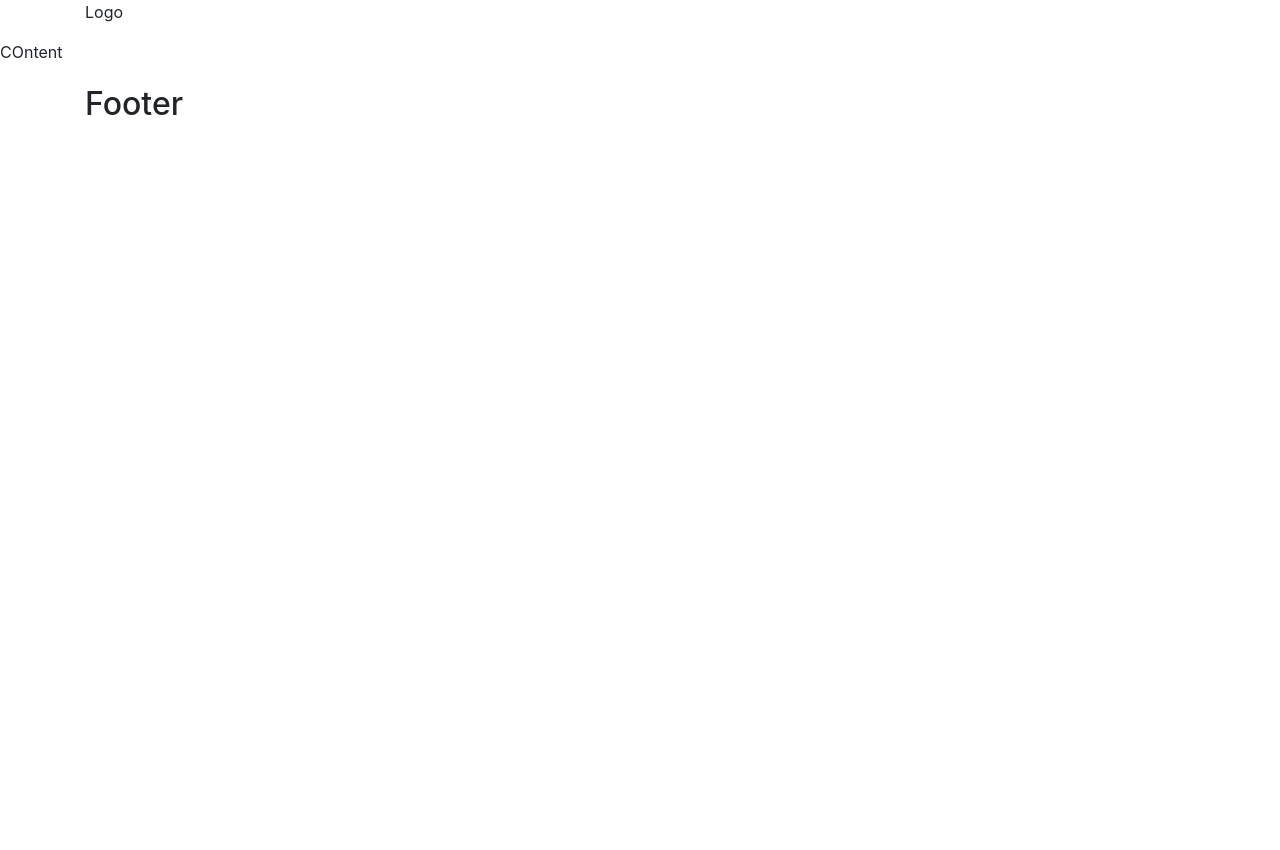
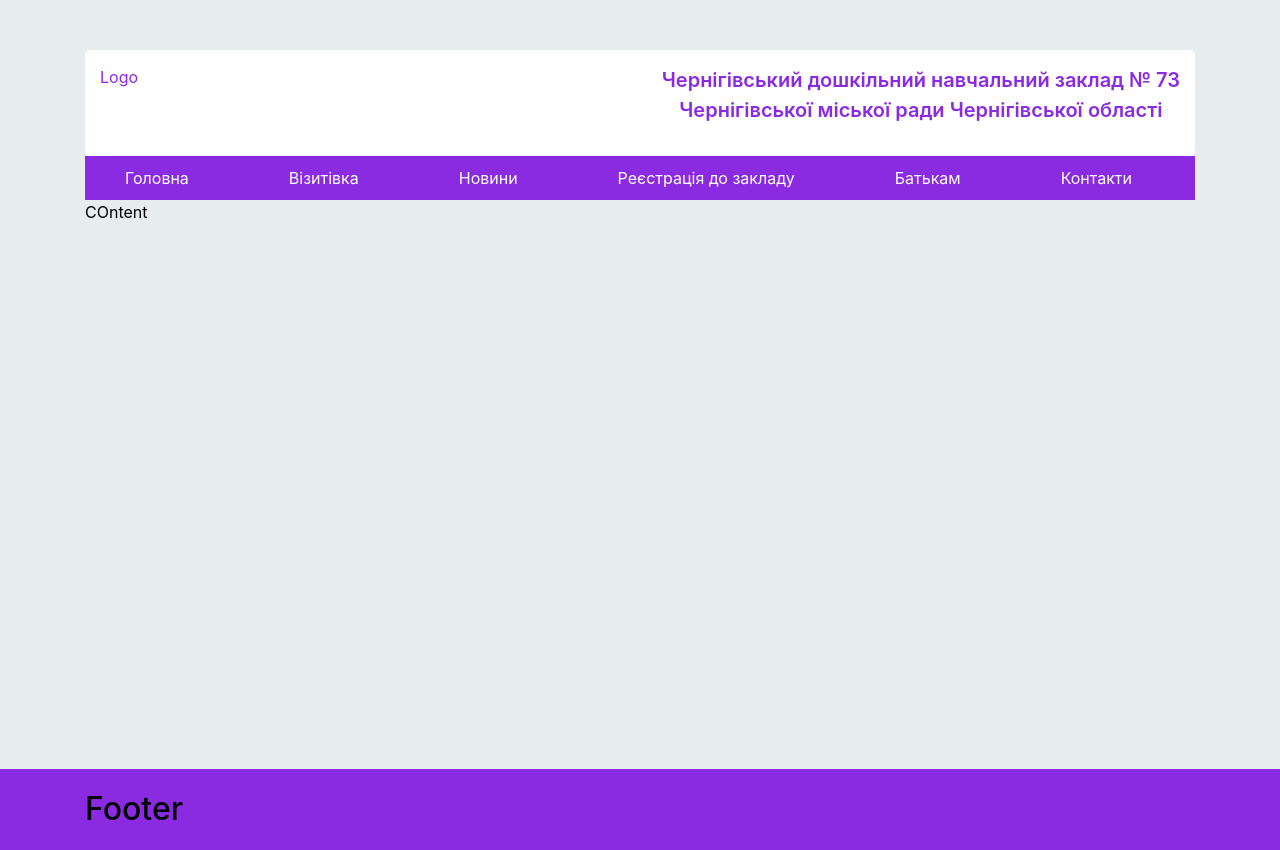
Before and after one commit to emmattfu/dnz73, a React (Create React App) app: page / in a window 1280 px wide. Before the commit the page ends 800 px from the top, so only its background shows below. Built offline with nearby package versions, Linux system fonts and the light colour scheme.

Commit message:
header start

```diff
--- a/src/App.js
+++ b/src/App.js
@@ -3,6 +3,7 @@ import React from 'react';
 import {Header, Footer} from './components'
 
 import './styles/styles.css';
+import { Container } from 'react-bootstrap';
 
 
 function App() {
@@ -10,7 +11,11 @@ function App() {
     <div className="App">
       <Header />
 
-      <div className="content">COntent</div>
+      <div className="content">
+        <Container>
+          COntent
+        </Container>
+      </div>
 
       <Footer />
     </div>
--- a/src/components/Footer.jsx
+++ b/src/components/Footer.jsx
@@ -1,6 +1,8 @@
 import React from "react";
 
 import { Container } from "react-bootstrap";
+
+import '../styles/footer.css'
 
 const Footer = () => {
   return (
--- a/src/components/Header.jsx
+++ b/src/components/Header.jsx
@@ -1,16 +1,26 @@
 import React from "react";
 
 import { Container } from "react-bootstrap";
+import { Nav } from "./index";
+
+import "../styles/header.css";
 
 const Header = () => {
   return (
     <header className="header">
       <Container>
-        <div className="header__top">
-            <p>Logo</p>
+        <div className="header__inner">
+          <div className="header__top">
+            <div className="header__logo">
+              <p>Logo</p>
+            </div>
+            <div className="header__nav">
+              <p className="header__name">Чернігівський дошкільний навчальний заклад № 73 <br /> Чернігівської міської ради Чернігівської області</p>
+            </div>
+          </div>
 
+          <Nav />
         </div>
-        <div className="header__nav"></div>
       </Container>
     </header>
   );
--- /dev/null
+++ b/src/components/Navigation.jsx
@@ -0,0 +1,18 @@
+import React from 'react'
+
+import '../styles/nav.css'
+
+const Navigation = () => {
+    return (
+        <nav className="nav">
+                <div className="nav__item">Головна</div>
+                <div className="nav__item">Візитівка</div>
+                <div className="nav__item">Новини</div>
+                <div className="nav__item">Реєстрація до закладу</div>
+                <div className="nav__item">Батькам</div>
+                <div className="nav__item">Контакти</div>
+        </nav>
+    )
+}
+
+export default Navigation
--- a/src/components/index.js
+++ b/src/components/index.js
@@ -1,2 +1,3 @@
 export {default as Header} from './Header'
 export {default as Footer} from './Footer'
+export {default as Nav} from './Navigation'
--- /dev/null
+++ b/src/styles/footer.css
@@ -0,0 +1,4 @@
+.footer {
+    background-color: blueviolet;
+    margin-top: auto;
+}
--- a/src/styles/header.css
+++ b/src/styles/header.css
@@ -0,0 +1,20 @@
+
+.header__inner {
+    display: flex;
+    flex-direction: column;
+}
+
+.header__top {
+    display: flex;
+    justify-content: space-between;
+    background-color: #fff;
+    padding: 15px;
+    color: blueviolet;
+    border-radius: 5px;
+}
+
+.header__name {
+    font-size: 20px;
+    font-weight: 600;
+    text-align: center;
+}
--- /dev/null
+++ b/src/styles/nav.css
@@ -0,0 +1,15 @@
+.nav {
+    display: flex;
+    background: blueviolet;
+}
+
+.nav__item {
+    cursor: pointer;
+    color: white;
+    padding: 10px 40px;
+
+}
+
+.nav__item + .nav__item {
+    margin-left: 20px;
+}
--- a/src/styles/styles.css
+++ b/src/styles/styles.css
@@ -1,13 +1,15 @@
-
 body {
     display: flex;
     flex-direction: column;
+    color: black;
+    background-color: #e7ecef;
 }
 .App {
     overflow: hidden;
     display: flex;
     flex-direction: column;
     min-height: 100vh;
+    margin-top: 50px;
 }
 footer {
     flex-grow: 0;
```
